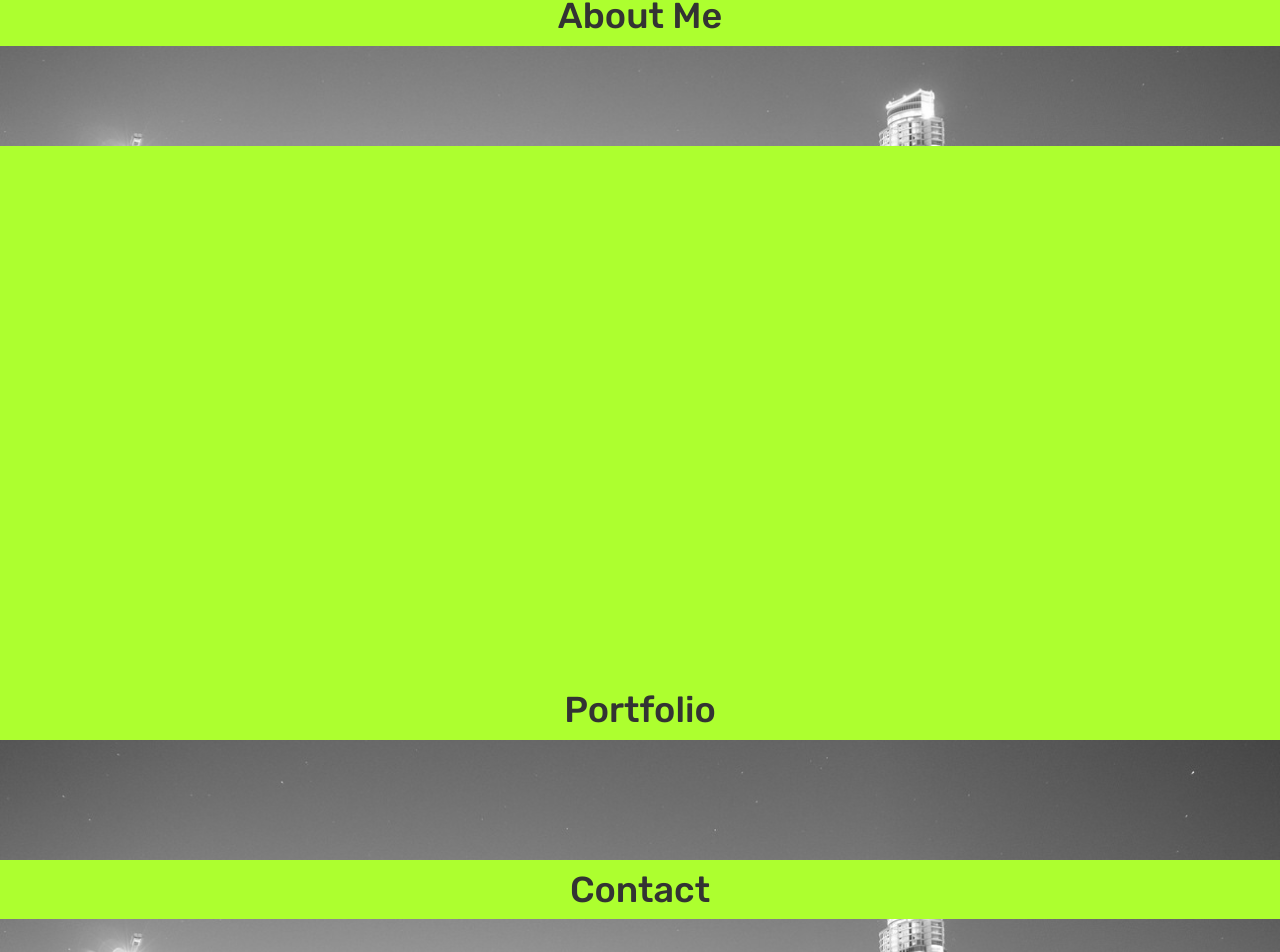
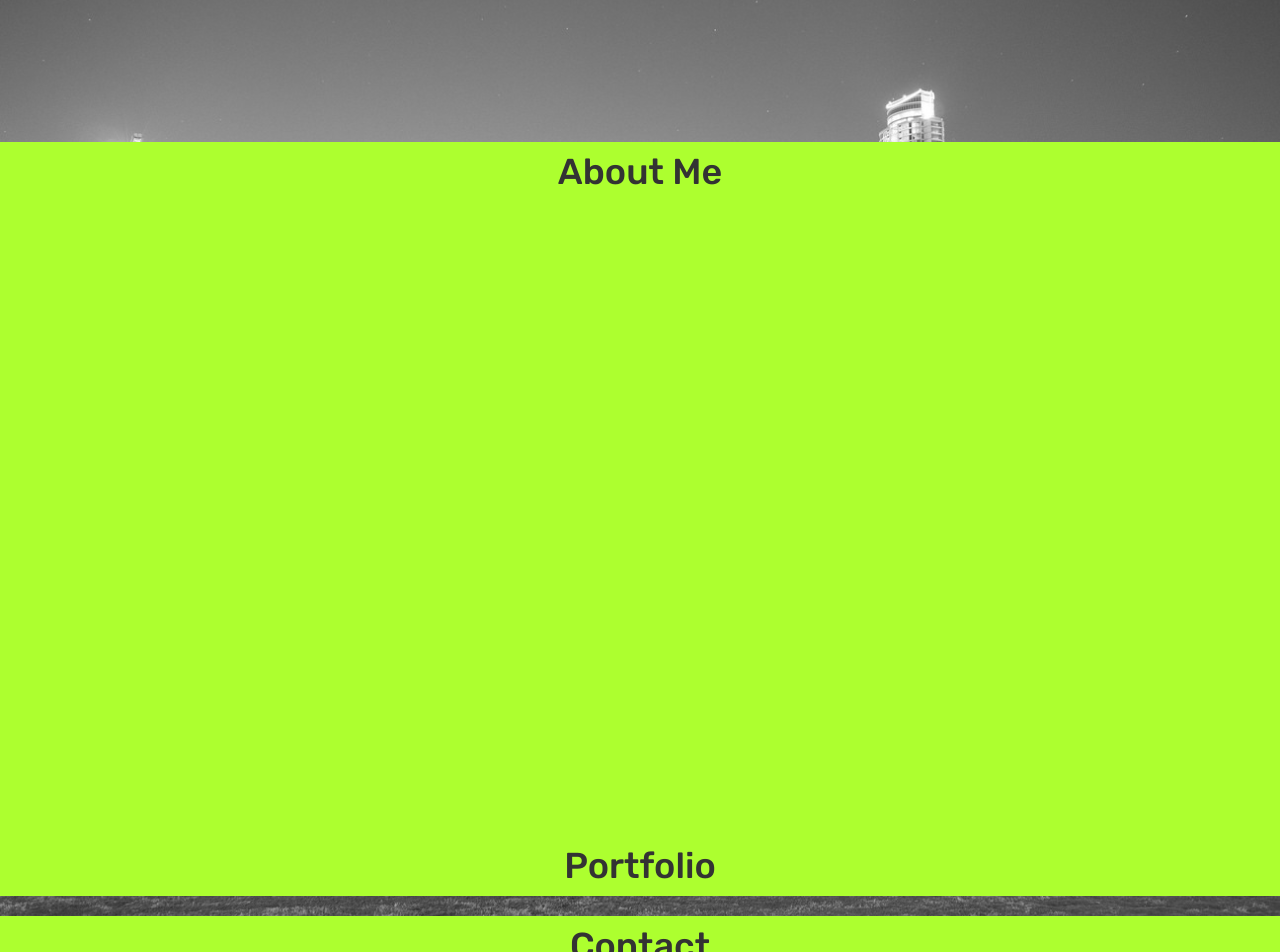
Before and after one commit to shelbyinloes/react-portfolio, a React (Create React App) app in the folder portfolio/: page / in a window 1280 px wide. Shown: the part 114-1066 px from the top of the page. Built offline with nearby package versions, Linux system fonts and the light colour scheme.

Commit message:
working on styling mostly

```diff
--- a/portfolio/src/App.css
+++ b/portfolio/src/App.css
@@ -13,7 +13,6 @@ body, html {
 
 .sectionStyle {
   width: 100%;
-  padding-top: 100px;
   margin: 0 auto;
 }
 
@@ -30,6 +29,7 @@ body, html {
   transition: transform 500ms cubic-bezier(0.35, 0.45, 0.01, 0.1);
   background-color: rgba(225,225,225,0.6);
   margin: 0;
+  /* I believe something here is wrong */
 }
 
 #infoOpen.slideIn {
@@ -41,3 +41,7 @@ body, html {
   transition: transform 100ms ease-in-out;
   height: 0px;
 }
+
+.App {
+  margin-top: 20%
+}
--- a/portfolio/src/components/AboutMe.js
+++ b/portfolio/src/components/AboutMe.js
@@ -21,30 +21,14 @@ class AboutMe extends Component {
 
     render(){
         return(
-            <div class="sectionStyle" >
-                <h1 class="sectionHeader" onClick={this.handleClick}>About Me</h1>
+            <div className="sectionStyle" >
+                <h1 className="sectionHeader" onClick={this.handleClick}>About Me</h1>
                 <AboutMeInfo  visible={this.state.visible}/>
             </div>
         )}
     }
 
     const AboutMeInfo = ({visible}) => (
-        // <div id="infoOpen" className={visible ? 'slideIn' : 'slideOut'}>
-        // <h2>Education</h2>
-        //     <h3>Austin Coding Academy</h3>
-        //         <li>Web Development, MERN stack</li>
-        //     <h3>University of Southern Mississippi</h3>
-        //         <li>Bachelors of Science</li>
-        // <h2>Employment</h2>
-        //     <h3>Austin Coding Academy</h3>
-        //         <li>Teachers Assistant, Intro to Web</li>
-        //     <h3>Airrosti</h3>
-        //         <li>Certified Recovery Specialist</li>
-        // <h2>Development Languages and Skills</h2>
-        //     <h3>MERN stack</h3>
-        //     <h3>JavaScript</h3>
-        //     <h3>Version control with Git</h3>
-        // </div>
         <div id="infoOpen" className={visible ? 'slideIn' : 'slideOut'}>
         <Grid>
           <Row>
--- a/portfolio/src/components/Contact.js
+++ b/portfolio/src/components/Contact.js
@@ -1,10 +1,5 @@
 import React, {Component} from "react";
 import "../App.css";
-
-// const infoOpen = {
-//   transition: "transform 6000ms ease-in-out",
-//   color: "purple"
-// }
 
 
 class Contact extends Component {
@@ -20,8 +15,8 @@ class Contact extends Component {
 
     render(){
         return(
-            <div class="sectionStyle" >
-                <h1 class="sectionHeader" onClick={this.handleClick}>Contact</h1>
+            <div className="sectionStyle" >
+                <h1 className="sectionHeader" onClick={this.handleClick}>Contact</h1>
                 <ContactInfo  visible={this.state.visible}/>
             </div>
         )}
@@ -29,8 +24,11 @@ class Contact extends Component {
 
     const ContactInfo = ({visible}) => (
       <div id="infoOpen" className={visible ? 'slideIn' : 'slideOut'}>
-        <h2>Shelby Inloes</h2>
-            <h3>9376894078</h3>
+        <h1>Shelby Inloes</h1>
+        <h3>contact@shelbyinloes.com</h3>
+        <h3><a href="https://www.linkedin.com/in/shelbyinloes/">LinkedIn</a></h3>
+        {/* need to fix this */}
+        <h5>Talk to you soon!</h5>
       </div>
     )
 
--- a/portfolio/src/components/Portfolio.js
+++ b/portfolio/src/components/Portfolio.js
@@ -14,8 +14,8 @@ class Portfolio extends Component {
 
     render(){
         return(
-            <div class="sectionStyle" >
-                <h1 class="sectionHeader" onClick={this.handleClick}>Portfolio</h1>
+            <div className="sectionStyle" >
+                <h1 className="sectionHeader" onClick={this.handleClick}>Portfolio</h1>
                 <PortfolioInfo  visible={this.state.visible}/>
             </div>
         )}
```
Also changed, not shown: portfolio/src/logo.svg (deleted).
